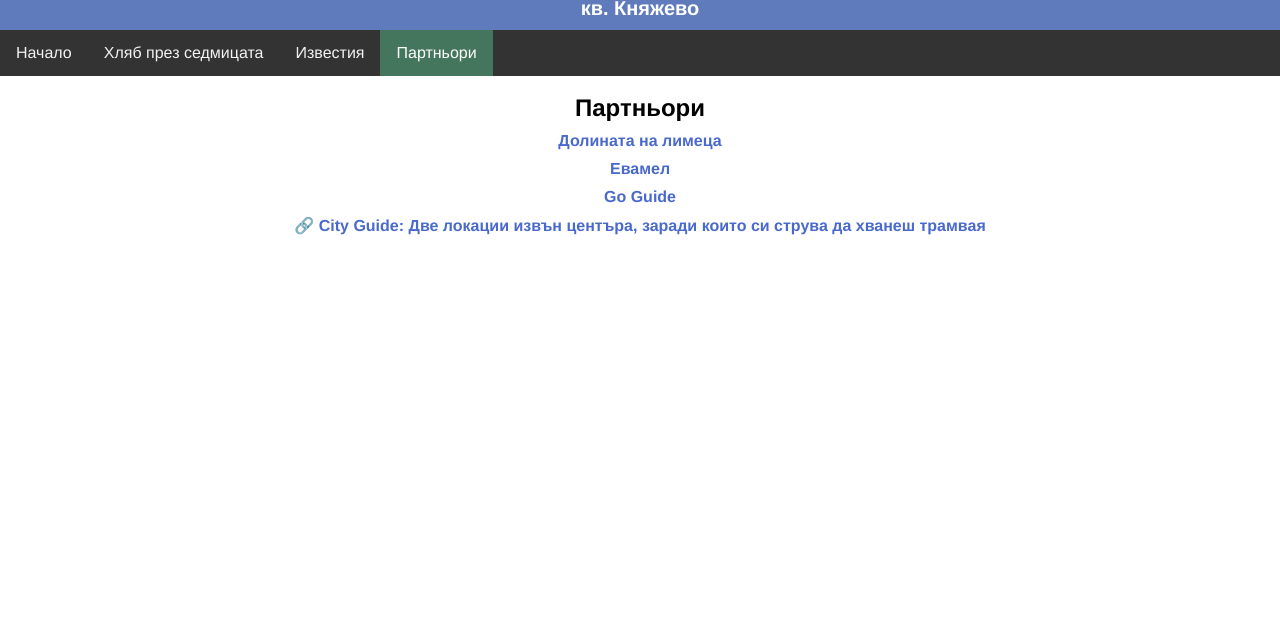
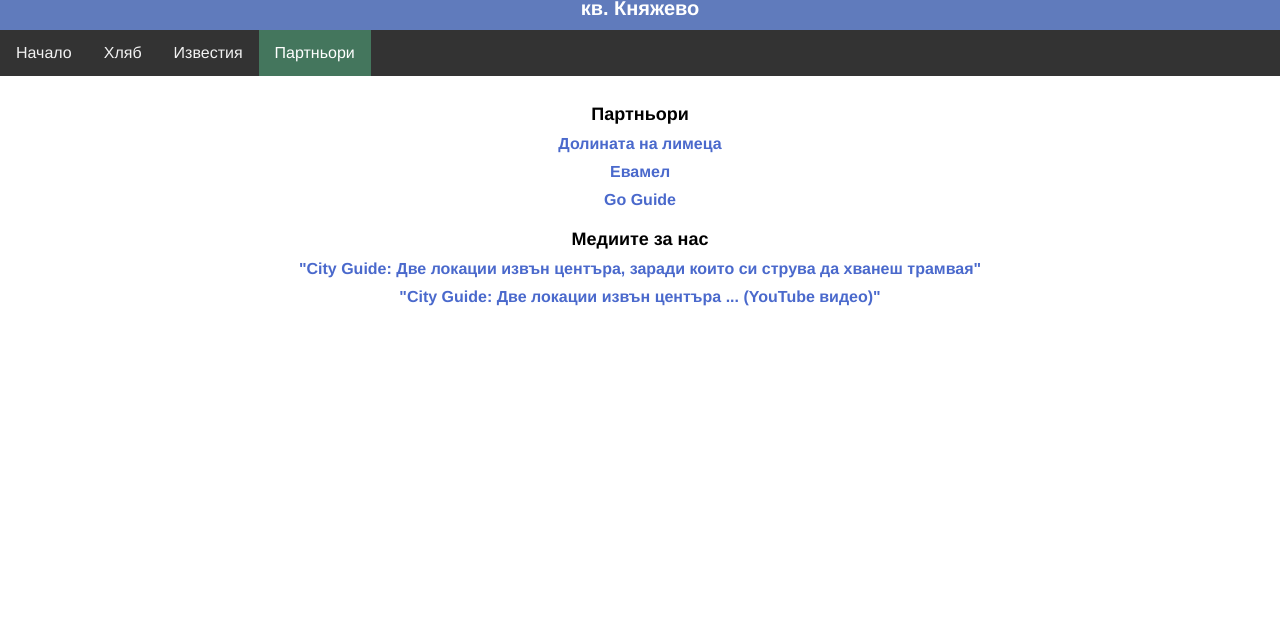
Before and after one commit to mybakerybg/mybakerybg.github.io, a plain HTML site: page partners/index.html in a window 1280 px wide. Shown: the part 55-695 px from the top of the page. Drawn offline with nearby package versions, Linux system fonts and the light colour scheme.

Commit message:
Version 1.2.0

```diff
--- a/GLOBAL/css-global/common.css
+++ b/GLOBAL/css-global/common.css
@@ -84,7 +84,7 @@ table {
 
 #img-page-header {
     border-radius: 5px;
-    width: 15%;
+    width: 140px;
     height: auto;
 }
 
@@ -163,5 +163,7 @@ h2.sec-head-title {
 }
 
 footer img {
-    width: 10%
+    max-width: 120px;
+    /* 669px x 10% =  */
+    height: auto;
 }
--- a/GLOBAL/css-global/home.css
+++ b/GLOBAL/css-global/home.css
@@ -1,5 +1,5 @@
 #home-page h2 {
-    margin: 25px 15px 15px 15px;
+    /* margin: 25px 15px 15px 15px; */
     padding: 0;
     font-size: 18px;
 }
--- a/partners/index.html
+++ b/partners/index.html
@@ -34,13 +34,45 @@
     <!-- class="active" -->
     <nav class="page-nav">
         <a id="home-link" class="nav-link" href="/">Начало</a>
-        <a id="home-link" class="nav-link" href="/schedule">Хляб през седмицата</a>
+        <a id="home-link" class="nav-link" href="/schedule">Хляб</a>
         <a id="notifications-link" class="nav-link" href="/notifications">Известия</a>
         <a id="video-link" class="nav-link active" href="/partners">Партньори</a>
         <!-- <a id="about-link" class="nav-link" href="#contacts">Контакти</a> -->
     </nav>
 
     <main class="page-main">
+        <div id="video-page">
+            <section class="card">
+                <h2>Партньори</h2>
+
+                <article>
+                    <h4><a href="https://www.einkornvalley.com/" target="_blank">Долината на лимеца</a></h4>
+                </article>
+
+                <article>
+                    <h4><a href="https://evamel.com/" target="_blank">Евамел</a></h4>
+                </article>
+
+                <article>
+                    <h4><a href="https://goguide.bg/" target="_blank">Go Guide</a></h4>
+                </article>
+            </section>
+
+            <section class="card">
+                <h2>Медиите за нас</h2>
+
+                <article>
+                    <h4><a href="https://goguide.bg/53212-city-guide-dve-lokatsii-izvun-tsentara-zaradi-koito-si-struva-da-hvanesh-tramvaya/"
+                            target="_blank">"City Guide: Две локации извън центъра, заради които си струва да хванеш
+                            трамвая"</a></h4>
+                </article>
+
+                <article>
+                    <h4><a href="https://www.youtube.com/watch?v=k4JYc9abMS8" target="_blank">"City Guide: Две локации
+                            извън центъра ... (YouTube видео)"</a></h4>
+                </article>
+            </section>
+        </div>
     </main>
 
     <footer class="page-footer" id="footer-index">
@@ -49,7 +81,7 @@
         </a>
     </footer>
 
-    <script src="./partners-page.js" type="module"></script>
+    <!-- <script src="./partners-page.js" type="module"></script> -->
 
 </body>
 
--- a/partners/partners-page.css
+++ b/partners/partners-page.css
@@ -1,3 +1,11 @@
+h2 {
+  font-size: 18px;
+}
+
+section.card {
+  margin: 10px 0;
+}
+
 nav.page-nav {
   margin-bottom: 10px;
 }
--- a/partners/partners-page.js
+++ b/partners/partners-page.js
@@ -16,10 +16,10 @@ const videosData = [
     url: 'https://goguide.bg/'
   },
   {
-    title: 'City Guide: Две локации извън центъра, заради които си струва да хванеш трамвая',
+    title: `City Guide:\nДве локации извън центъра, заради които си струва да хванеш трамвая`,
     date: '',
     url: 'https://goguide.bg/53212-city-guide-dve-lokatsii-izvun-tsentara-zaradi-koito-si-struva-da-hvanesh-tramvaya/',
-    emoji: '🔗'
+    emoji: ''
   },
 ];
 
@@ -34,7 +34,7 @@ const videoTemplate = (data) => html`
 
 const cardTemplate = (data) => html`
     <article>
-        <h4>${data.emoji || ''} <a href="${data.url}" target="_blank">${data.title}</a></h4>
+        <h4>${data.emoji || ''} <a href="${data.url}" target="_blank">${(data.title.split('\n').length === 1) ? (data.title) : (data.title.split('\n').map((line) => html`${line}<br>`))}</a></h4>
     </article>
 `;
 
```
Also changed, not shown: index.html (+2 -2 lines), notifications/index.html (+1 -1 lines), schedule/index.html (+2 -2 lines).
